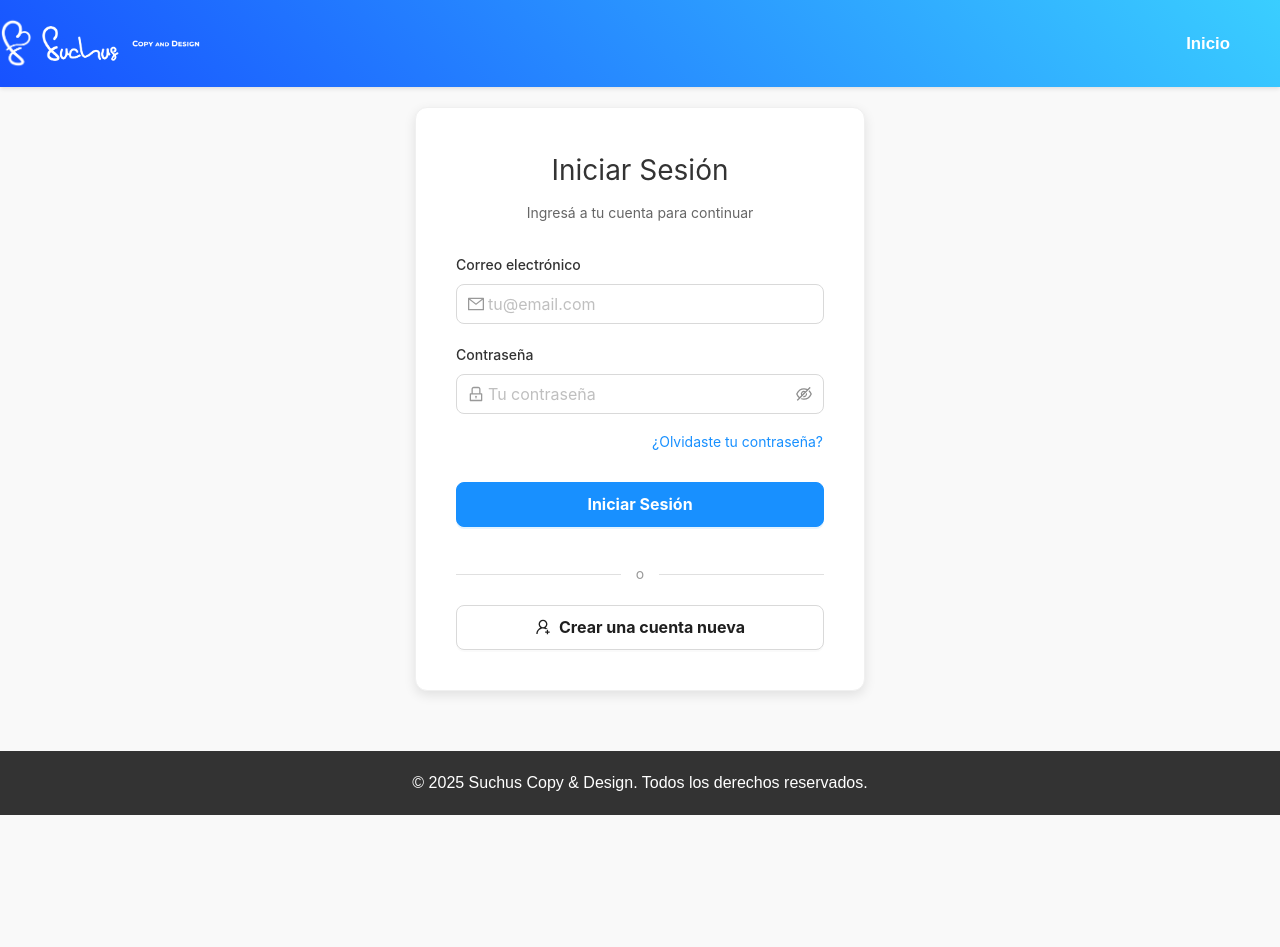
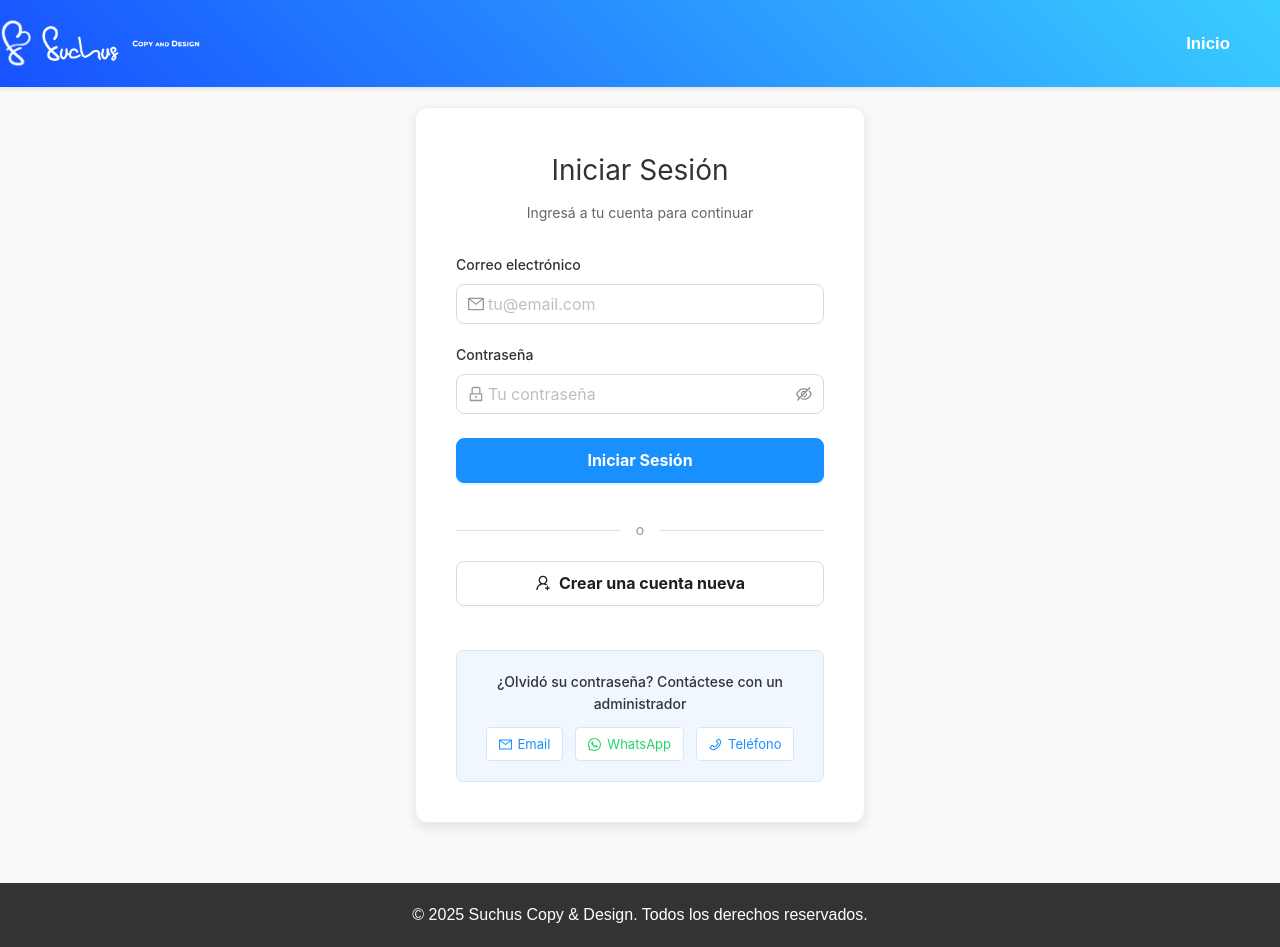
Before and after one commit to Mauricitoxx/Suchus-Design, a React (Vite) app in the folder frontend-suchus/: page /login in a window 1280 px wide. Before the commit the page ends 815 px from the top, so only its background shows below. Built offline with nearby package versions, Linux system fonts and the light colour scheme; no server answers.

Commit message:
feat: links funcionales de contacto en login y landing page

```diff
--- a/frontend-suchus/src/Page/LandingPage.jsx
+++ b/frontend-suchus/src/Page/LandingPage.jsx
@@ -325,11 +325,13 @@ const LandingPage = () => {
 
           <Card
             hoverable
+            onClick={() => window.location.href = 'mailto:contacto@suchuscopy.com'}
             style={{
               width: 260,
               borderRadius: '12px',
               boxShadow: '0 4px 12px rgba(0,0,0,0.1)',
-              textAlign: 'center'
+              textAlign: 'center',
+              cursor: 'pointer'
             }}
             bodyStyle={{ padding: '32px' }}
           >
@@ -344,11 +346,13 @@ const LandingPage = () => {
 
           <Card
             hoverable
+            onClick={() => window.open('https://wa.me/5492211234567', '_blank')}
             style={{
               width: 260,
               borderRadius: '12px',
               boxShadow: '0 4px 12px rgba(0,0,0,0.1)',
-              textAlign: 'center'
+              textAlign: 'center',
+              cursor: 'pointer'
             }}
             bodyStyle={{ padding: '32px' }}
           >
@@ -363,11 +367,13 @@ const LandingPage = () => {
 
           <Card
             hoverable
+            onClick={() => window.location.href = 'tel:2211234567'}
             style={{
               width: 260,
               borderRadius: '12px',
               boxShadow: '0 4px 12px rgba(0,0,0,0.1)',
-              textAlign: 'center'
+              textAlign: 'center',
+              cursor: 'pointer'
             }}
             bodyStyle={{ padding: '32px' }}
           >
--- a/frontend-suchus/src/Page/Login.jsx
+++ b/frontend-suchus/src/Page/Login.jsx
@@ -1,6 +1,6 @@
 import React, { useState } from "react";
 import { Card, Input, Button, Alert } from 'antd';
-import { MailOutlined, LockOutlined, UserAddOutlined } from '@ant-design/icons';
+import { MailOutlined, LockOutlined, UserAddOutlined, WhatsAppOutlined, PhoneOutlined } from '@ant-design/icons';
 import { Link, useNavigate, useLocation } from "react-router-dom";
 import authService from "../services/auth";
 import Navbar from "./Navbar";
@@ -122,7 +122,7 @@ const Login = () => {
               />
             </div>
 
-            <div style={{ marginBottom: '12px' }}>
+            <div style={{ marginBottom: '24px' }}>
               <label style={{
                 display: 'block',
                 marginBottom: '8px',
@@ -139,15 +139,6 @@ const Login = () => {
                 onChange={(e) => setPassword(e.target.value)}
                 required
               />
-            </div>
-
-            <div style={{ textAlign: 'right', marginBottom: '24px' }}>
-              <Button
-                type="link"
-                style={{ padding: 0, color: '#1890ff' }}
-              >
-                ¿Olvidaste tu contraseña?
-              </Button>
             </div>
 
             <Button
@@ -201,11 +192,106 @@ const Login = () => {
               style={{
                 height: '45px',
                 fontSize: '16px',
-                fontWeight: 'bold'
+                fontWeight: 'bold',
+                marginBottom: '24px'
               }}
             >
               Crear una cuenta nueva
             </Button>
+
+            {/* Información de recuperación de contraseña */}
+            <div style={{
+              backgroundColor: '#f0f7ff',
+              padding: '20px',
+              borderRadius: '8px',
+              border: '1px solid #d6e4ff',
+              marginTop: '20px'
+            }}>
+              <p style={{
+                margin: '0 0 12px 0',
+                color: '#333',
+                fontSize: '14px',
+                fontWeight: '500',
+                textAlign: 'center'
+              }}>
+                ¿Olvidó su contraseña? Contáctese con un administrador
+              </p>
+
+              <div style={{
+                display: 'flex',
+                gap: '12px',
+                justifyContent: 'center',
+                flexWrap: 'wrap'
+              }}>
+                <a
+                  href="mailto:contacto@suchuscopy.com"
+                  style={{
+                    display: 'flex',
+                    alignItems: 'center',
+                    gap: '6px',
+                    color: '#1890ff',
+                    textDecoration: 'none',
+                    fontSize: '13px',
+                    padding: '6px 12px',
+                    backgroundColor: 'white',
+                    borderRadius: '4px',
+                    border: '1px solid #d6e4ff',
+                    transition: 'all 0.3s'
+                  }}
+                  onMouseEnter={(e) => e.currentTarget.style.backgroundColor = '#e6f4ff'}
+                  onMouseLeave={(e) => e.currentTarget.style.backgroundColor = 'white'}
+                >
+                  <MailOutlined />
+                  Email
+                </a>
+
+                <a
+                  href="https://wa.me/5492211234567"
+                  target="_blank"
+                  rel="noopener noreferrer"
+                  style={{
+                    display: 'flex',
+                    alignItems: 'center',
+                    gap: '6px',
+                    color: '#25D366',
+                    textDecoration: 'none',
+                    fontSize: '13px',
+                    padding: '6px 12px',
+                    backgroundColor: 'white',
+                    borderRadius: '4px',
+                    border: '1px solid #d6e4ff',
+                    transition: 'all 0.3s'
+                  }}
+                  onMouseEnter={(e) => e.currentTarget.style.backgroundColor = '#e6f4ff'}
+                  onMouseLeave={(e) => e.currentTarget.style.backgroundColor = 'white'}
+                >
+                  <WhatsAppOutlined />
+                  WhatsApp
+                </a>
+
+                <a
+                  href="tel:2211234567"
+                  style={{
+                    display: 'flex',
+                    alignItems: 'center',
+                    gap: '6px',
+                    color: '#1890ff',
+                    textDecoration: 'none',
+                    fontSize: '13px',
+                    padding: '6px 12px',
+                    backgroundColor: 'white',
+                    borderRadius: '4px',
+                    border: '1px solid #d6e4ff',
+                    transition: 'all 0.3s'
+                  }}
+                  onMouseEnter={(e) => e.currentTarget.style.backgroundColor = '#e6f4ff'}
+                  onMouseLeave={(e) => e.currentTarget.style.backgroundColor = 'white'}
+                >
+                  <PhoneOutlined />
+                  Teléfono
+                </a>
+              </div>
+            </div>
           </form>
         </Card>
       </div>
```
